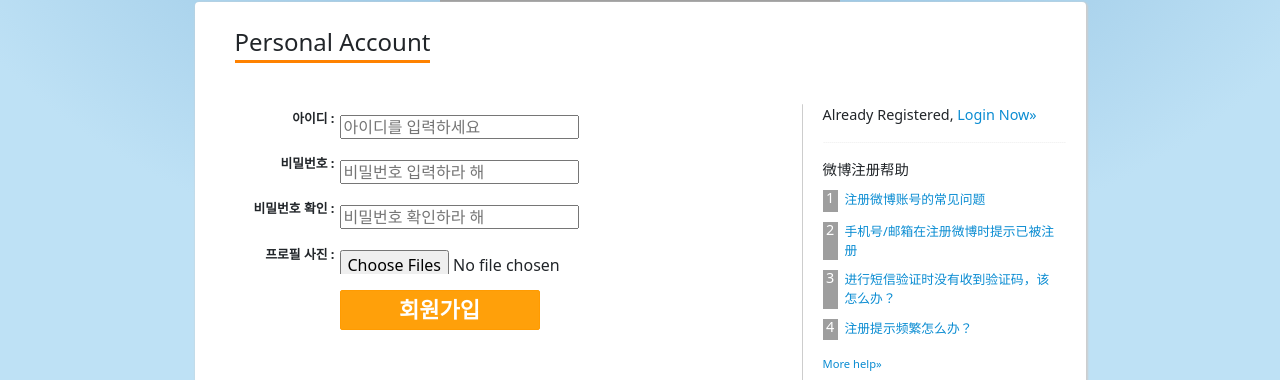
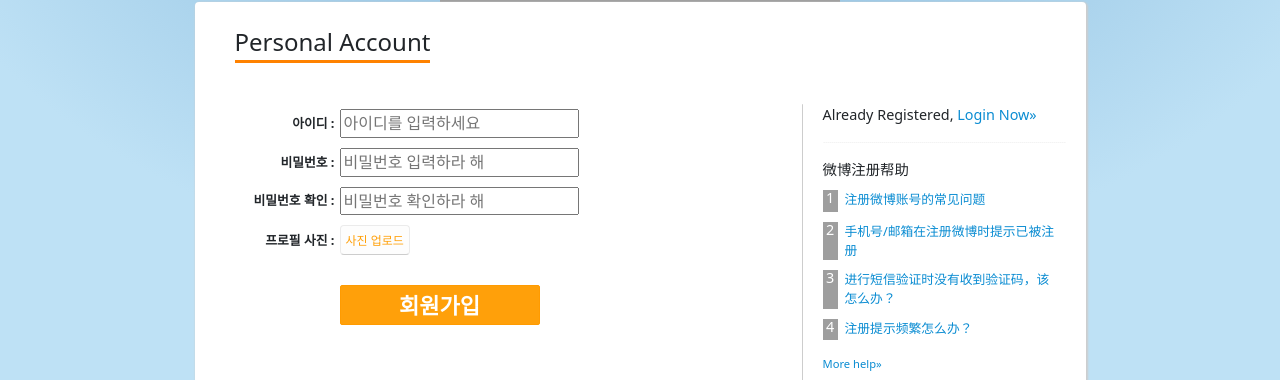
Before and after one commit to FoocoJun/weiboCloneCoding, a React (Create React App) app: page /signup in a window 1280 px wide. Shown: the part 183-563 px from the top of the page. Built offline with nearby package versions, Linux system fonts and the light colour scheme; grey boxes are pictures that could not be loaded.

Commit message:
회원가입 이미지 업로드 유효성검사까지

```diff
--- a/src/components/SignUpInputForm.js
+++ b/src/components/SignUpInputForm.js
@@ -3,26 +3,85 @@ import styled from "styled-components";
 import { devices } from "../device";
 
 const SignUpInputForm = () => {
+  const [isPictureCorrectForm, setIsPictureCorrectForm] = React.useState(false);
+  const [profileUploadImg, setProfileUploadImg] = React.useState([]);
+  const [img, setImg] = React.useState(""); //이미지 미리보기
+  const [imgs, setImgs] = React.useState([]); //이미지들 미리보기
+  const SignUpAttentionRef = React.useRef();
+  const imagePreviewNameRef = React.useRef();
+
+  const checkPictureCorrect = (e) => {
+    SignUpAttentionRef.current.innerText = null;
+    imagePreviewNameRef.current.innerText = null;
+    setProfileUploadImg(null);
+    setImg(null);
+
+    const correctForm = /(.*?)\.(jpg|jpeg|png|gif|bmp)$/;
+    if (e.target.files[0]?.size > 3 * 1024 * 1024) {
+      SignUpAttentionRef.current.innerText =
+        "파일 사이즈는 3MB까지만 가능합니다.";
+      return;
+    } else if (!e.target?.files[0]?.name.match(correctForm)) {
+      SignUpAttentionRef.current.innerText = "이미지 파일만 업로드 가능합니다.";
+      return;
+    }
+
+    let array = Array.from(e.target.files);
+    let copyPreview = [...array];
+    setProfileUploadImg(copyPreview); //업로드 원본 파일'들' state : 추후 게시글 다중 업로드
+    console.log(copyPreview);
+    imagePreviewNameRef.current.innerText = copyPreview[0].name;
+
+    for (let i = 0; i < array.length; i++) {
+      const reader = new FileReader();
+      reader.readAsDataURL(array[i]);
+      reader.onload = (e) => {
+        setImg(e.target.result); //미리보기 이미지 state
+
+        //여러 사진의 DataURL 결과물들을 imgs state에 담음
+        let tmp_array = imgs.concat([e.target.result]);
+        setImgs(tmp_array);
+      };
+    }
+  };
+  console.log(profileUploadImg);
+
   return (
     <SignUpInputFormBox>
       <InputCard>
-        <p>아이디 :</p>
+        <div>아이디 :</div>
         <input type="text" placeholder="아이디를 입력하세요" />
       </InputCard>
       <InputCard>
-        <p>비밀번호 :</p>
+        <div>비밀번호 :</div>
         <input type="password" placeholder="비밀번호 입력하라 해" />
       </InputCard>
       <InputCard>
-        <p>비밀번호 확인 :</p>
-        <input type="password" placeholder="비밀번호 확인하라 해"/>
+        <div>비밀번호 확인 :</div>
+        <input type="password" placeholder="비밀번호 확인하라 해" />
       </InputCard>
       <InputCard>
-        <p>프로필 사진 :</p>
-        <input type="file" multiple/>
+        <div>프로필 사진 :</div>
+        <label htmlFor="picInput">사진 업로드</label>
+        <input
+          id="picInput"
+          type="file"
+          accept={"image/*"}
+          multiple
+          onChange={checkPictureCorrect}
+        />
       </InputCard>
       <InputCard>
-        <p></p>
+        <div />
+        {img && <img src={img} height={"32px"} width={"32px"} />}
+        <small ref={imagePreviewNameRef} style={{ color: "black" }}></small>
+      </InputCard>
+      <InputCard>
+        <div/>
+        <small ref={SignUpAttentionRef}></small>
+      </InputCard>
+      <InputCard>
+        <div></div>
         <button>
           <span>회원가입</span>
         </button>
@@ -59,32 +118,70 @@ const SignUpInputFormBox = styled.form`
       background: linear-gradient(180deg, #ffb33b, #ffa00a);
     }
   }
+
+  #picInput {
+    position: absolute;
+    width: 1px;
+    height: 1px;
+    padding: 0;
+    margin: -1px;
+    overflow: hidden;
+    clip: rect(0, 0, 0, 0);
+    border: 0;
+  }
   @media ${devices.mobileL} {
     width: 90%;
     margin: 20px auto;
   }
 `;
+
 const InputCard = styled.div`
   display: flex;
   justify-content: start;
   align-items: center;
   margin: 5px 0;
-  p {
+  div {
     width: 120px;
     font-size: 0.8rem;
     font-weight: bolder;
     text-align: right;
     @media ${devices.mobileL} {
-        display:none;
+      display: none;
     }
   }
   input {
-    height: 1.5rem;
+    height: 1.8rem;
     margin-left: 5px;
   }
+  label {
+    display: inline-block;
+    padding: 5px;
+    margin-left: 5px;
+    color: #ffa00a;
+    font-size: 12px;
+    line-height: normal;
+    vertical-align: middle;
+    background-color: #fdfdfd;
+    cursor: pointer;
+    border: 1px solid #ebebeb;
+    border-bottom-color: #cdcdcd;
+    border-radius: 4px;
+    &:hover {
+      background-color: #ffa00a;
+      color: #fff;
+    }
+  }
+  small {
+    color: red;
+    margin-left: 5px;
+  }
+  img {
+    margin-left: 5px;
+  }
+
   @media ${devices.mobileL} {
-        justify-content:center;
-    }
+    justify-content: center;
+  }
 `;
 
 export default SignUpInputForm;
```
